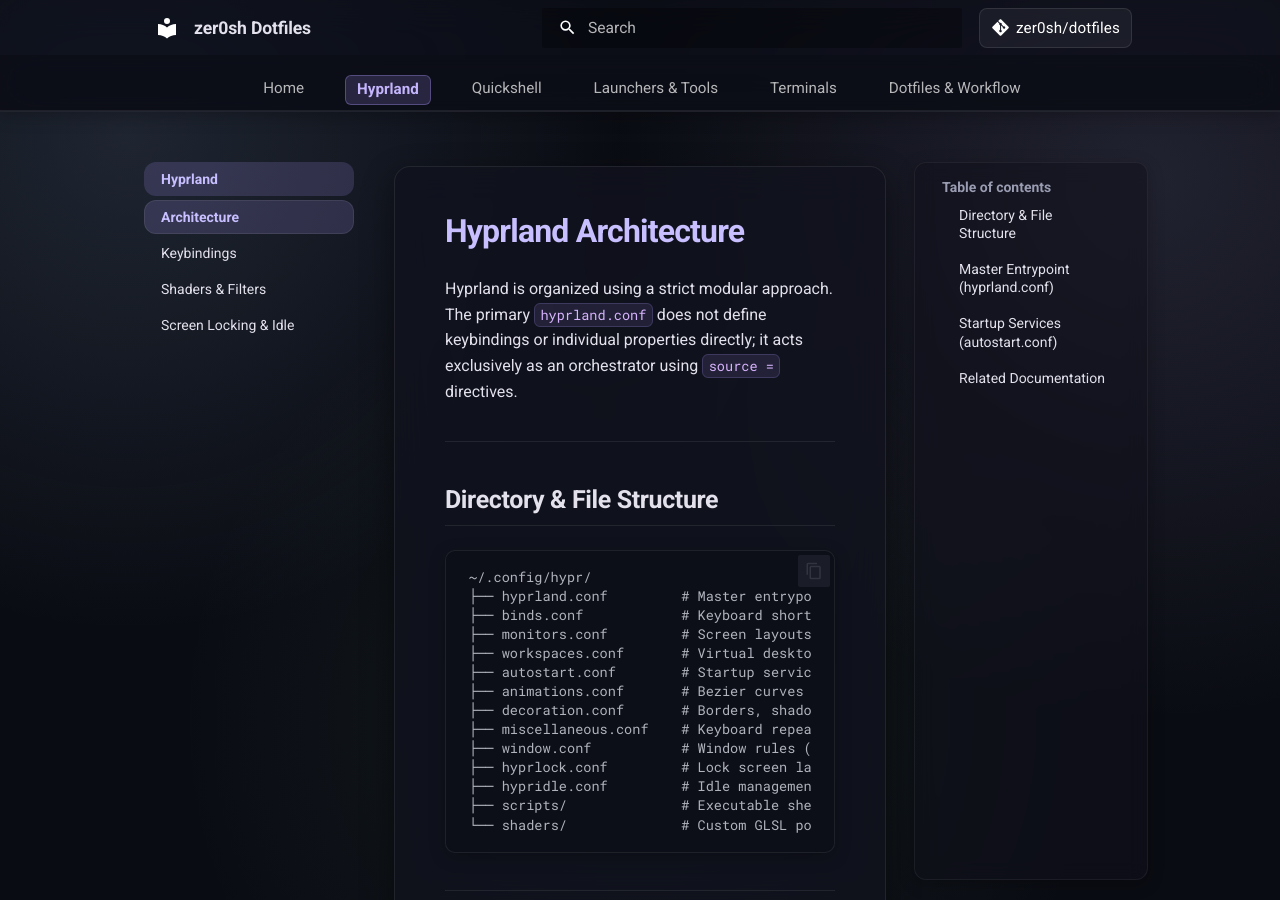
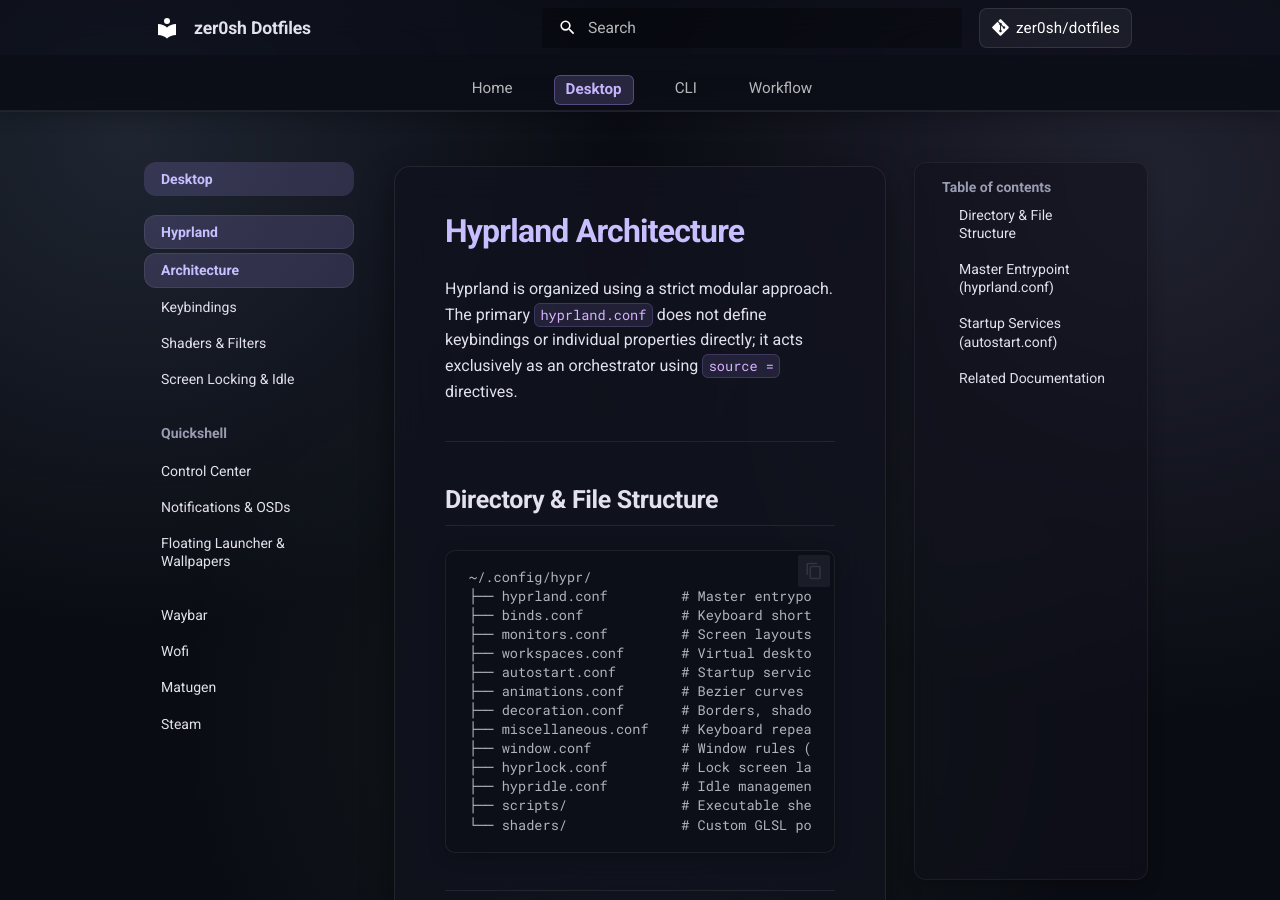
Before and after one commit to zer0sh/dotfiles, an MkDocs documentation site: the page built from docs/hyprland/index.md, in a window 1280 px wide and 900 px high. Built offline with MkDocs 1.6.1 and Material for MkDocs 9.7.7, drawn with Linux system fonts in a browser that asks for light colours; comment, search, counter and statistics services are not loaded; some of the changed lines change nothing that is shown.

Commit message:
docs(nav): reorganize top bar into four tabs and publish the gallery
- group pages under Home (Overview, Gallery), Desktop (Hyprland, Quickshell, Waybar, Wofi, Matugen, Steam), CLI (Terminals, Fastfetch, Bat, Btop) and Workflow (Philosophy, Releases) with nested sidebar sections
- publish docs/gallery.md which was previously outside the nav
- ship docs/assets images referenced by gallery, matugen and waybar pages
- refresh the gallery note to reference the dynamic Vim theme instead of synthwave84

```diff
--- /dev/null
+++ b/docs/gallery.md
@@ -0,0 +1,80 @@
+# Visual Showcase & Gallery
+
+A visual catalog demonstrating the aesthetic cohesion, Material Design 3 theming, window tiling, and utility suite configured across zer0sh's dotfiles environment.
+
+---
+
+## 1. Desktop & Tiling Overview
+
+A full overview of the Hyprland tiling workspace featuring Alacritty, Fastfetch telemetry, Lazygit for interactive version control, desktop clock widget, and the top-centered Waybar pill status bar.
+
+![Desktop Overview](assets/images/showcase/desktop-overview.png)
+
+### Key Elements Highlighted:
+* **Tiling Composition:** Active window borders automatically accented with colors generated by Matugen from the desktop wallpaper.
+* **Status Pill (Waybar):** Centralized navigation pill displaying workspaces, active window title, and system tray.
+* **Terminal Diagnostics:** Fastfetch providing hardware telemetry, shell load timings, and system specs.
+* **Git Workflow:** Lazygit running natively inside Alacritty using BlexMono Nerd Font typography.
+
+---
+
+## 2. GNOME & GTK Applications Suite
+
+Dynamic Material You theming applied universally to modern (GTK 4 / Libadwaita) and classic (GTK 3) applications.
+
+![GTK Applications Suite](assets/images/apps/gtk-suite.png)
+
+### Applications Featured:
+* **GNOME Calendar (`gnome-calendar`):** Monthly agenda layout adopting current surface and accent color schemes.
+* **Nautilus (`nautilus`):** GNOME Files manager adhering to system dark mode and custom sidebar tokens.
+* **File Roller (`file-roller`):** Classic archive manager rendered with matching window and header bar styling.
+* **GNOME Clocks (`gnome-clocks`):** World clock and stopwatch utilities running under unified dark palette.
+* **nwg-displays (`nwg-displays`):** Wayland monitor layout and resolution configuration tool.
+
+---
+
+## 3. Modular Status Bar (Waybar)
+
+ChromeOS Shelf-inspired top status bar engineered with rounded capsule pills, dynamic workspace morphing, and a unified system indicator pill.
+
+![Waybar Status Bar](assets/images/apps/waybar.png)
+
+### Key Features:
+* **Launcher Button:** Invokes the Quickshell application drawer and wallpaper switcher via IPC.
+* **Workspaces:** Active workspace dynamically expands into an accented circular indicator.
+* **Unified Status Capsule:** Blends date, time, audio volume, network, bluetooth, and battery monitoring into a single continuous pill.
+
+---
+
+## 4. Application Launcher (Wofi)
+
+Dynamic Material Design 3 application launcher featuring centralized fuzzy search, desktop application indexing, and live color styling generated by Matugen.
+
+![Wofi Application Launcher](assets/images/apps/wofi-launcher.png)
+
+### Key Features:
+* **Fuzzy Matching:** Instant filtering across installed applications and utilities.
+* **Palette Sync:** Background surfaces, selection highlights, and borders dynamically derived from wallpaper tones.
+* **Design Presets:** Built-in support for Material Card, Spotlight, and Grid layouts switchable via `switch-preset.sh`.
+
+---
+
+## 5. Quickshell Desktop Layer
+
+*(Screenshots in progress: floating launcher with wallpaper carousel, top-center notification toasts, and volume/brightness OSDs).*
+
+---
+
+## 6. Terminal & CLI Utilities
+
+### Fastfetch System Telemetry
+Custom braille logo art, structured key-value hardware specifications, dual-line progress bars (RAM, disk, battery), and active Matugen color swatches.
+
+![Fastfetch System Telemetry](assets/images/terminals/fastfetch.png)
+
+### Bat Syntax Pager & Cat Replacement
+Modern replacement for `cat` configured with clean headers, language-specific syntax highlighting, tab standardization, and non-paging streaming stdout.
+
+![Bat Syntax Highlighting Demonstration](assets/images/terminals/bat-preview.png)
+
+*(Screenshots in progress: btop resource monitor with Matugen palette and Vim dynamic theme setup).*
--- a/mkdocs.yml
+++ b/mkdocs.yml
@@ -49,28 +49,31 @@
   - attr_list
 
 nav:
-  - Home: index.md
-  - Hyprland:
-      - Architecture: hyprland/index.md
-      - Keybindings: hyprland/keybinds.md
-      - Shaders & Filters: hyprland/shaders.md
-      - Screen Locking & Idle: hyprland/hyprlock.md
-  - Quickshell:
-      - Control Center: quickshell/index.md
-      - Notifications & OSDs: quickshell/osd-notifications.md
-      - Floating Launcher & Wallpapers: quickshell/launcher-wallpapers.md
-  - Launchers & Tools:
+  - Home:
+      - Overview: index.md
+      - Gallery: gallery.md
+  - Desktop:
+      - Hyprland:
+          - Architecture: hyprland/index.md
+          - Keybindings: hyprland/keybinds.md
+          - Shaders & Filters: hyprland/shaders.md
+          - Screen Locking & Idle: hyprland/hyprlock.md
+      - Quickshell:
+          - Control Center: quickshell/index.md
+          - Notifications & OSDs: quickshell/osd-notifications.md
+          - Floating Launcher & Wallpapers: quickshell/launcher-wallpapers.md
       - Waybar: apps/waybar.md
       - Wofi: apps/wofi.md
+      - Matugen: apps/matugen.md
+      - Steam: apps/steam.md
+  - CLI:
+      - Terminals:
+          - Alacritty: terminals/alacritty.md
+          - Zsh: terminals/zsh.md
+          - Vim: terminals/vim.md
       - Fastfetch: apps/fastfetch.md
-      - Matugen: apps/matugen.md
       - Bat: apps/bat.md
       - Btop: apps/btop.md
-      - Steam: apps/steam.md
-  - Terminals:
-      - Alacritty: terminals/alacritty.md
-      - Zsh: terminals/zsh.md
-      - Vim: terminals/vim.md
-  - Dotfiles & Workflow:
+  - Workflow:
       - Philosophy & Workflow: dotfiles/workflow.md
       - Release & SemVer: dotfiles/releases.md
```
Also changed, not shown: docs/assets/images/apps/gtk-suite.png (added), docs/assets/images/apps/waybar.png (added), docs/assets/images/terminals/bat-preview.png (added), docs/assets/images/terminals/fastfetch.png (added), 2 other files.
